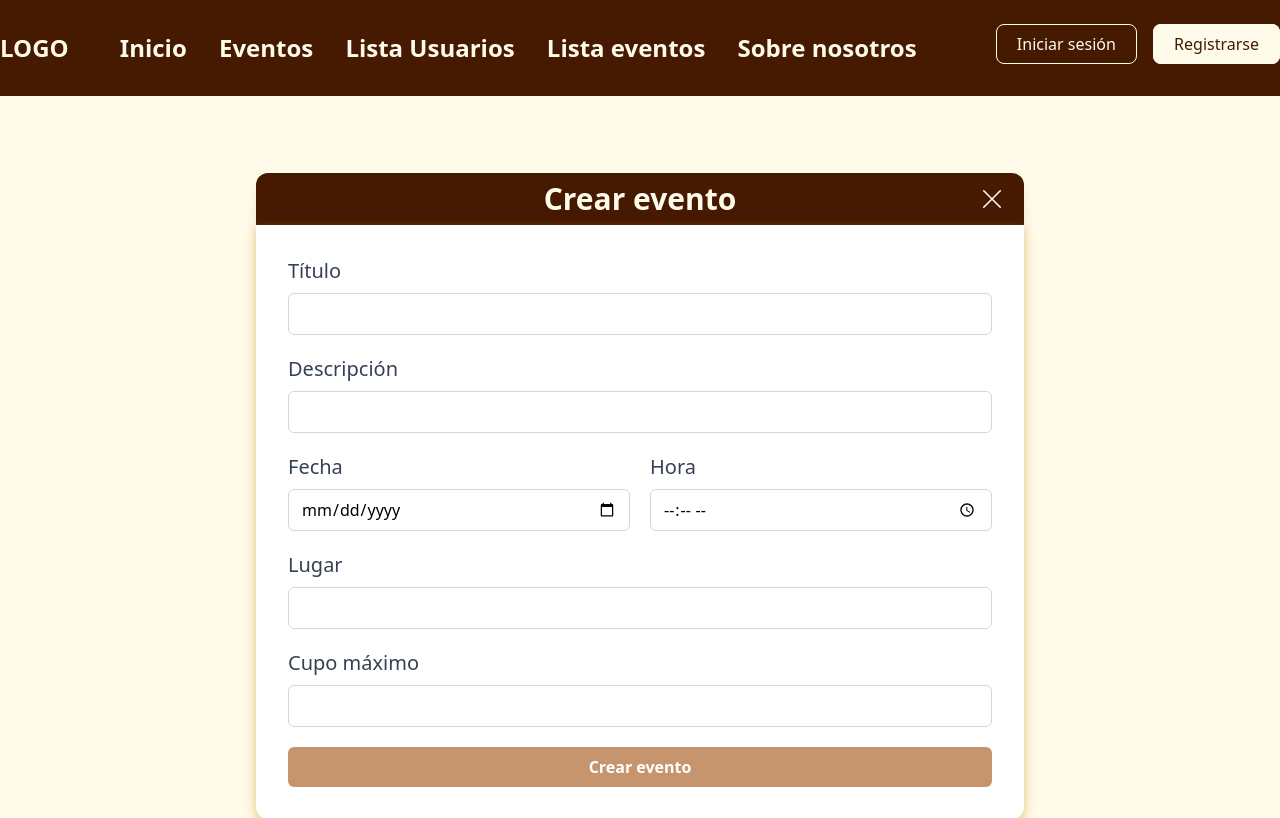
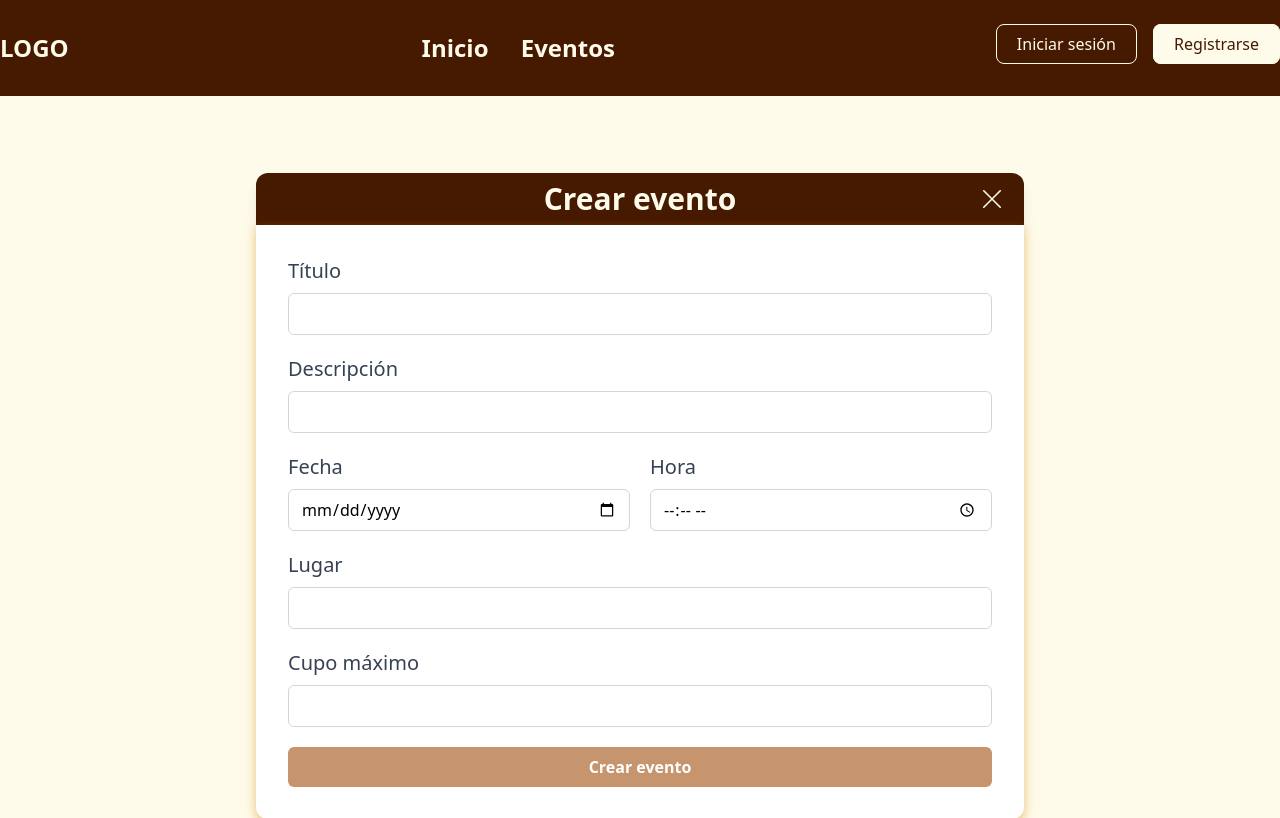
Before and after one commit to arolioz/st-icc-352-001-ajeg0001, a Python web app: template Parcial-2/Parcial2/src/main/resources/Publico/Templates/crearEventos.html in a window 1280 px wide. Shown: the top 818 px of the page. Run offline with Jinja, Linux system fonts and the light colour scheme; the template is opened without the code that fills it, so the values that code supplies are empty; style sheets or scripts are compiled from the project's sources.

Commit message:
Arreglando navbar en la vista de crear eventos

```diff
--- a/Parcial-2/Parcial2/src/main/resources/Publico/Templates/crearEventos.html
+++ b/Parcial-2/Parcial2/src/main/resources/Publico/Templates/crearEventos.html
@@ -18,17 +18,24 @@
 
             <div class="lg:flex hidden grow justify-between">
                 <div>
-                <a href="/inicio.html" class="nav-link">Inicio</a>
-                <a href="./listaEventos.html" class="nav-link">Eventos</a>
-                <a href="./listaUsuarios.html" class="nav-link">Lista Usuarios</a>
-                <a href="./tablaEventos.html" class="nav-link">Lista eventos</a>
-                <a href="/inicio.html" class="nav-link">Sobre nosotros</a>
+                    <a href="inicio.html" class="nav-link">Inicio</a>
+                    <a href="/Templates/listaEventos.html" class="nav-link">Eventos</a>
+
+                    <a href="/Templates/crearEventos.html" id="navCrearEvento" class="nav-link hidden">Crear eventos</a>
+
+                    <a href="/Templates/listaUsuarios.html" id="navUsuario" class="nav-link hidden">Usuarios</a>
+                    <a href="/Templates/tablaEventos.html" id="navEventos" class="nav-link hidden">Gestionar eventos</a>
 
                 </div>
 
                 <div>
-                    <a href="/login.html" class="text-amber-50 border border-amber-50 py-2 px-5 rounded-lg hover:bg-amber-50 hover:text-amber-950 transition duration-300 ease-in-out lg:mr-3">Iniciar sesión</a>
-                    <a href="/registrar.html" class="text-amber-950 bg-amber-50 border border-amber-50 py-2 px-5 rounded-lg hover:bg-amber-600 transition duration-300 ease-in-out">Registrarse</a>
+                    <a href="login.html" id="btnLogin" class="text-amber-50 border border-amber-50 py-2 px-5 rounded-lg hover:bg-amber-50 hover:text-amber-950 transition duration-300 ease-in-out lg:mr-3">Iniciar sesión</a>
+                    <a href="registrar.html" id="btnRegistrar" class="text-amber-950 bg-amber-50 border border-amber-50 py-2 px-5 rounded-lg hover:bg-[#c6956e] transition duration-300 ease-in-out">Registrarse</a>
+
+                    <div id="infoUsuario" class="hidden flex items-center gap-2">
+                        <i class="bi bi-person-circle text-amber-50 text-2xl"></i>
+                        <span id="nombreUsuario" class="text-amber-50 font-semibold text-xl"></span>
+                    </div>
                 </div>
 
 
@@ -129,6 +136,10 @@
 
      <script src="/Scripts/editarCrearEventos.js"></script>
 
+     <script>
+         configurarNavbar();
+         configurarSesion();
+     </script>
 
 </body>
 </html>
--- a/Parcial-2/Parcial2/src/main/resources/Publico/inicio.html
+++ b/Parcial-2/Parcial2/src/main/resources/Publico/inicio.html
@@ -24,7 +24,7 @@
                     <a href="/Templates/crearEventos.html" id="navCrearEvento" class="nav-link hidden">Crear eventos</a>
 
                     <a href="/Templates/listaUsuarios.html" id="navUsuario" class="nav-link hidden">Usuarios</a>
-                    <a href="/Templates/tablaEventos.html" id="navEventos" class="nav-link">Gestionar eventos</a>
+                    <a href="/Templates/tablaEventos.html" id="navEventos" class="nav-link hidden">Gestionar eventos</a>
 
                 </div>
 
@@ -34,7 +34,7 @@
 
                     <div id="infoUsuario" class="hidden flex items-center gap-2">
                         <i class="bi bi-person-circle text-amber-50 text-2xl"></i>
-                        <span id="nombreUsuario" class="text-amber-50 font-semibold"></span>
+                        <span id="nombreUsuario" class="text-amber-50 font-semibold text-xl"></span>
                     </div>
                 </div>
 
```
